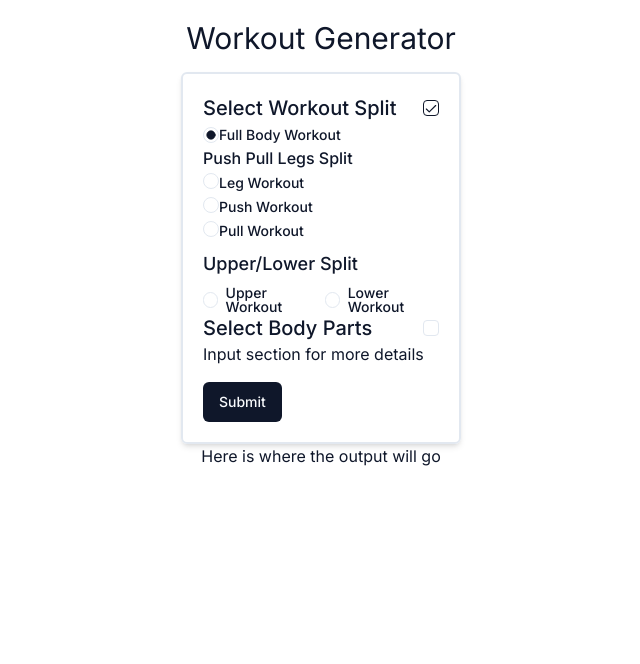
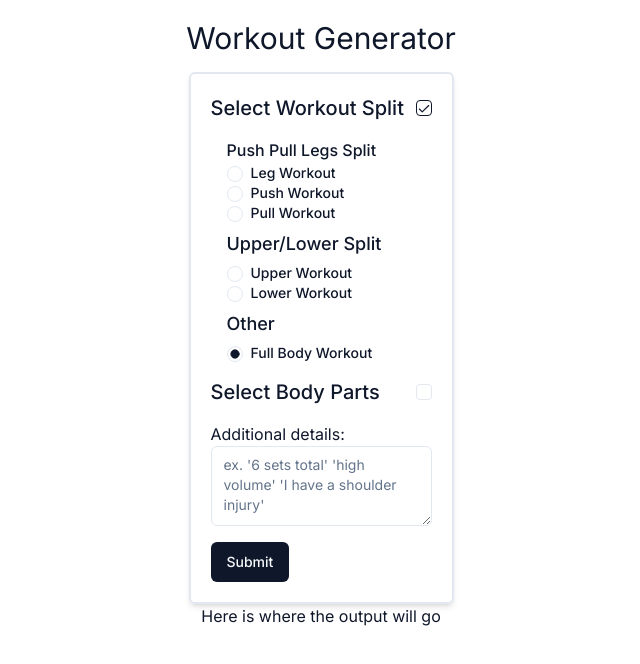
Before and after one commit to Tatooles/next-workout-generator, a Next.js app: page / in a window 1280 px wide. Both pictures are taken after a click on the checkbox 742 px from the left and 108 px from the top of the page. Shown: the top 664 px of the page, without its empty margins (319-959 px from the left). Built offline with nearby package versions, Linux system fonts and the light colour scheme.

Commit message:
Improve styling and add proper fields

```diff
--- a/app/page.tsx
+++ b/app/page.tsx
@@ -5,6 +5,7 @@ import { Label } from "@/components/ui/label";
 import { RadioGroup, RadioGroupItem } from "@/components/ui/radio-group";
 import { Checkbox } from "@/components/ui/checkbox";
 import { CheckedState } from "@radix-ui/react-checkbox";
+import { Textarea } from "@/components/ui/textarea";
 
 export default function Home() {
   const [split, setSplit] = useState<CheckedState>(false);
@@ -22,56 +23,62 @@ export default function Home() {
     "front delts",
     "rear delts",
     "side delts",
+    "abs",
   ];
 
   return (
     <main className="mx-auto flex min-h-screen w-screen flex-col items-center p-5 sm:max-w-xs">
       <h1 className="text-3xl">Workout Generator</h1>
       <div className="mt-4 rounded-md border-2 p-5 shadow-md">
-        <div className="flex justify-between">
+        <div className="mb-4 flex justify-between">
           <Label className="text-xl">Select Workout Split</Label>
           <Checkbox className="my-auto" onCheckedChange={setSplit} />
         </div>
 
         {split && (
-          <RadioGroup defaultValue="option-one">
-            <div className="flex flex-col">
-              <div>
-                <RadioGroupItem value="option-one" id="option-one" />
-                <Label htmlFor="option-one">Full Body Workout</Label>
-              </div>
+          <RadioGroup className="pb-4 pl-4" defaultValue="option-one">
+            <div className="flex flex-col gap-1">
               <Label className="text-md">Push Pull Legs Split</Label>
-              <div>
+              <div className="flex gap-2">
                 <RadioGroupItem value="leg-workout" id="leg-workout" />
                 <Label htmlFor="leg-workout">Leg Workout</Label>
               </div>
-              <div>
+              <div className="flex gap-2">
                 <RadioGroupItem value="push-workout" id="push-workout" />
                 <Label htmlFor="push-workout">Push Workout</Label>
               </div>
-              <div>
-                <RadioGroupItem value="push-workout" id="push-workout" />
-                <Label htmlFor="push-workout">Pull Workout</Label>
+              <div className="flex gap-2">
+                <RadioGroupItem value="pull-workout" id="pull-workout" />
+                <Label htmlFor="pull-workout">Pull Workout</Label>
               </div>
             </div>
 
             <Label className="text-lg">Upper/Lower Split</Label>
-            <div className="flex items-center space-x-2">
+            <div className="flex flex-col gap-1">
+              <div className="flex gap-2">
                 <RadioGroupItem value="upper-workout" id="upper-workout" />
                 <Label htmlFor="upper-workout">Upper Workout</Label>
+              </div>
+              <div className="flex gap-2">
                 <RadioGroupItem value="lower-workout" id="lower-workout" />
                 <Label htmlFor="lower-workout">Lower Workout</Label>
+              </div>
+            </div>
+
+            <Label className="text-lg">Other</Label>
+            <div className="flex gap-2">
+              <RadioGroupItem value="option-one" id="option-one" />
+              <Label htmlFor="option-one">Full Body Workout</Label>
             </div>
           </RadioGroup>
         )}
 
-        <div className="flex justify-between">
+        <div className="mb-4 flex justify-between">
           <Label className="text-xl">Select Body Parts</Label>
           <Checkbox className="my-auto" onCheckedChange={setBodyPart} />
         </div>
         {bodyPart && (
-          <>
-            <div className="grid grid-cols-2">
+          <div className="grid grid-cols-2 pb-4 pl-4">
             {bodyParts.map((bodyPart) => (
               <div className="flex items-center space-x-2">
                 <Checkbox id={bodyPart} />
@@ -84,18 +91,10 @@ export default function Home() {
               </div>
             ))}
           </div>
-            <RadioGroup className="mt-4" defaultValue="full-workout">
-              <div className="flex flex-col">
-                <RadioGroupItem value="full-workout" id="full-workout" />
-                <Label htmlFor="full-workout">Full Workout</Label>
-                <RadioGroupItem value="single-exercise" id="single-exercise" />
-                <Label htmlFor="single-exercise">Single Exercise</Label>
-              </div>
-            </RadioGroup>
-          </>
         )}
 
-        <div>Input section for more details</div>
+        <div>Additional details:</div>
+        <Textarea placeholder="ex. '6 sets total' 'high volume' 'I have a shoulder injury'" />
         <Button className="mt-4">Submit</Button>
       </div>
       <div>Here is where the output will go</div>
--- /dev/null
+++ b/components/ui/textarea.tsx
@@ -0,0 +1,24 @@
+import * as React from "react"
+
+import { cn } from "@/lib/utils"
+
+export interface TextareaProps
+  extends React.TextareaHTMLAttributes<HTMLTextAreaElement> {}
+
+const Textarea = React.forwardRef<HTMLTextAreaElement, TextareaProps>(
+  ({ className, ...props }, ref) => {
+    return (
+      <textarea
+        className={cn(
+          "flex h-20 w-full rounded-md border border-input bg-transparent px-3 py-2 text-sm ring-offset-background placeholder:text-muted-foreground focus-visible:outline-none focus-visible:ring-2 focus-visible:ring-ring focus-visible:ring-offset-2 disabled:cursor-not-allowed disabled:opacity-50",
+          className
+        )}
+        ref={ref}
+        {...props}
+      />
+    )
+  }
+)
+Textarea.displayName = "Textarea"
+
+export { Textarea }
```
Lines whose indentation alone changed are shown as unchanged.
